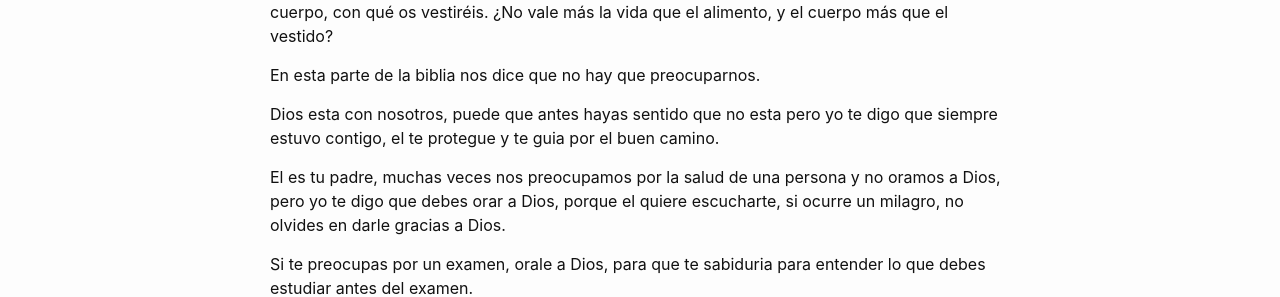
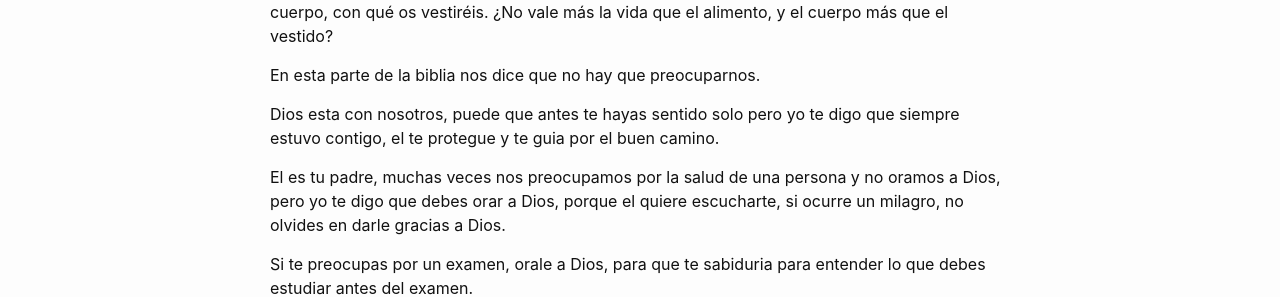
Before and after one commit to dylanmeca/dylanmeca.github.io, a Jekyll site: the page built from _posts/2021-06-07-Como-dejar-de-preocuparse.md, in a window 1280 px wide. Shown: the part 545-842 px from the top of the page. Built offline with Jekyll 4.4.1, drawn with Linux system fonts in a browser that asks for light colours; a script that is not in the unit is left out; comment, search, counter and statistics services are not loaded.

Commit message:
Update 2021-06-07-Como-dejar-de-preocuparse.md

```diff
--- a/_posts/2021-06-07-Como-dejar-de-preocuparse.md
+++ b/_posts/2021-06-07-Como-dejar-de-preocuparse.md
@@ -29,7 +29,7 @@ No te preocupes por lo que valla a venir porque Dios esta contigo y el va junto
 
 En esta parte de la biblia nos dice que no hay que preocuparnos.
 
-Dios esta con nosotros, puede que antes hayas sentido que no esta pero yo te digo que siempre estuvo contigo, el te protegue y te guia por el buen camino.
+Dios esta con nosotros, puede que antes te hayas sentido solo pero yo te digo que siempre estuvo contigo, el te protegue y te guia por el buen camino.
 
 El es tu padre, muchas veces nos preocupamos por la salud de una persona y no oramos a Dios, pero yo te digo que debes orar a Dios, porque el quiere escucharte, si ocurre un milagro, no olvides en darle gracias a Dios.
 
```
